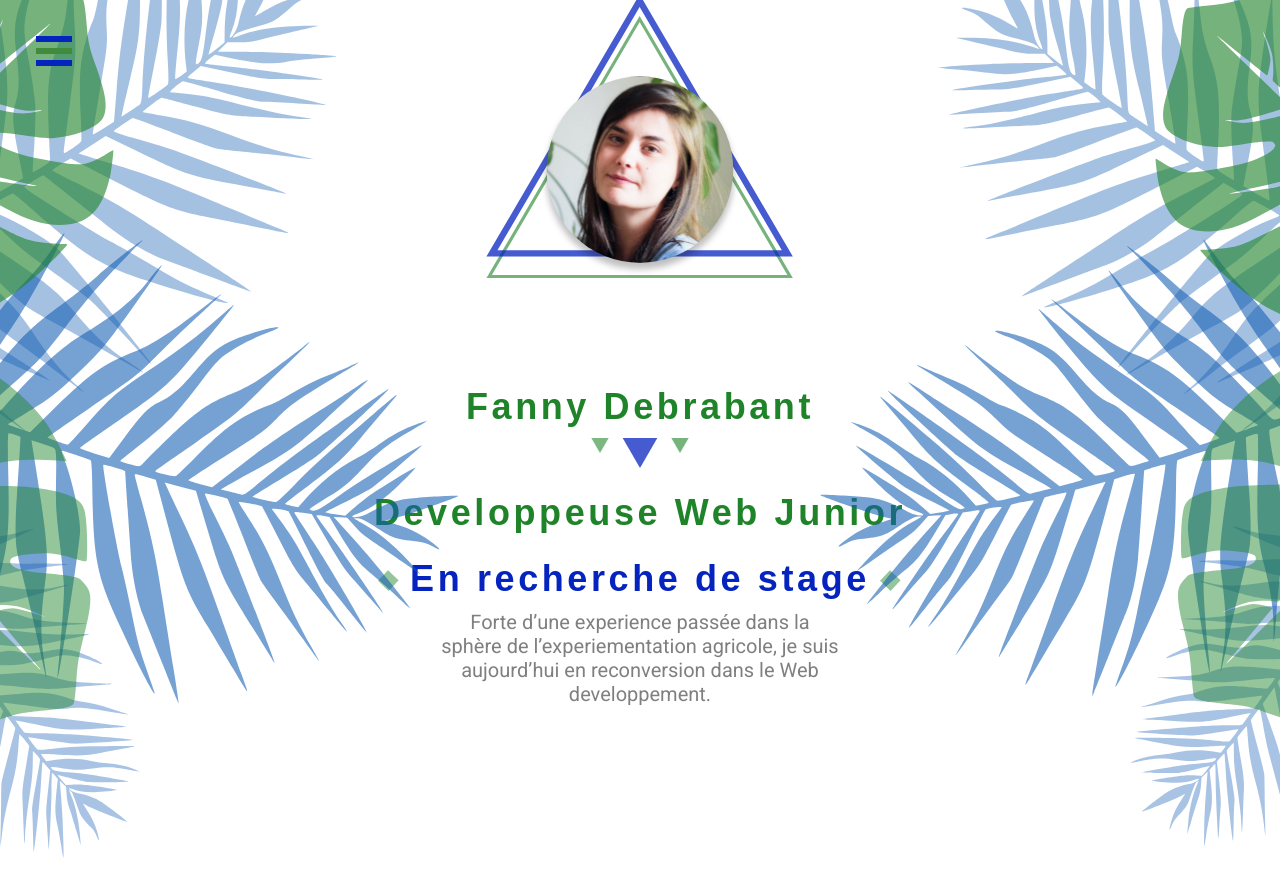
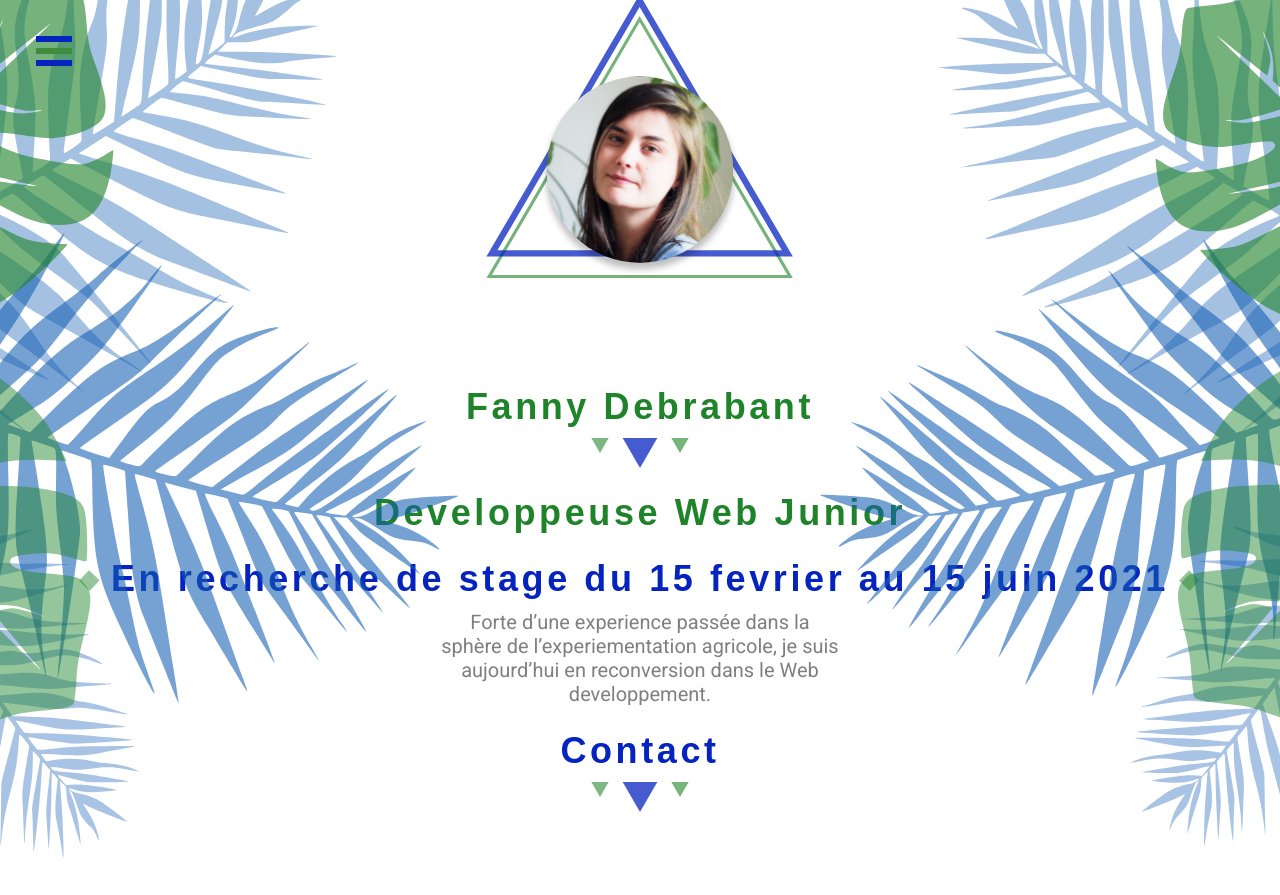
Before and after one commit to fdebrabant/portfolio, a React (Create React App) app: page / in a window 1280 px wide. Built offline with nearby package versions, Linux system fonts and the light colour scheme; a web font is replaced by a local one.

Commit message:
creat contact view

```diff
--- a/src/App.jsx
+++ b/src/App.jsx
@@ -3,6 +3,7 @@ import './css/main.css';
 import BurgerMenu from './components/BurgerMenu';
 import Header from './views/Header';
 import Status from './views/Status';
+import Contact from './views/Contact';
 
 
 function App() {
@@ -12,6 +13,7 @@ function App() {
       <main id="page-wrap">
         <Header />
         <Status />
+        <Contact />
       </main>
     </div>
   );
--- a/src/components/Title.jsx
+++ b/src/components/Title.jsx
@@ -9,7 +9,6 @@ const OutTitle = styled.div`
    width: 100px;
    height: 40px;
    margin: auto;
-
 `;
 
 export default function Title(props) {
@@ -17,8 +16,8 @@ export default function Title(props) {
 
     return (
         <div>
-        <h1 className={color}>{text}</h1>
-        <OutTitle className={outline}/>
+            <h1 className={color}>{text}</h1>
+            <OutTitle className={outline}/>
         </div>
     )
 }
--- a/src/views/Contact.jsx
+++ b/src/views/Contact.jsx
@@ -0,0 +1,10 @@
+import React from 'react';
+import Title from "../components/Title";
+
+export default function Contact() {
+    return (
+        <div>
+            <Title color='blue' text='Contact'/>
+        </div>
+    )
+}
--- a/src/views/Status.jsx
+++ b/src/views/Status.jsx
@@ -5,7 +5,7 @@ import Text from '../components/Text';
 export default function Status() {
     return (
         <div>
-            <TitleSecond text='En recherche de stage' color='blue' />
+            <TitleSecond text='En recherche de stage du 15 fevrier au 15 juin 2021' color='blue' />
             <Text />
         </div>
     )
```
